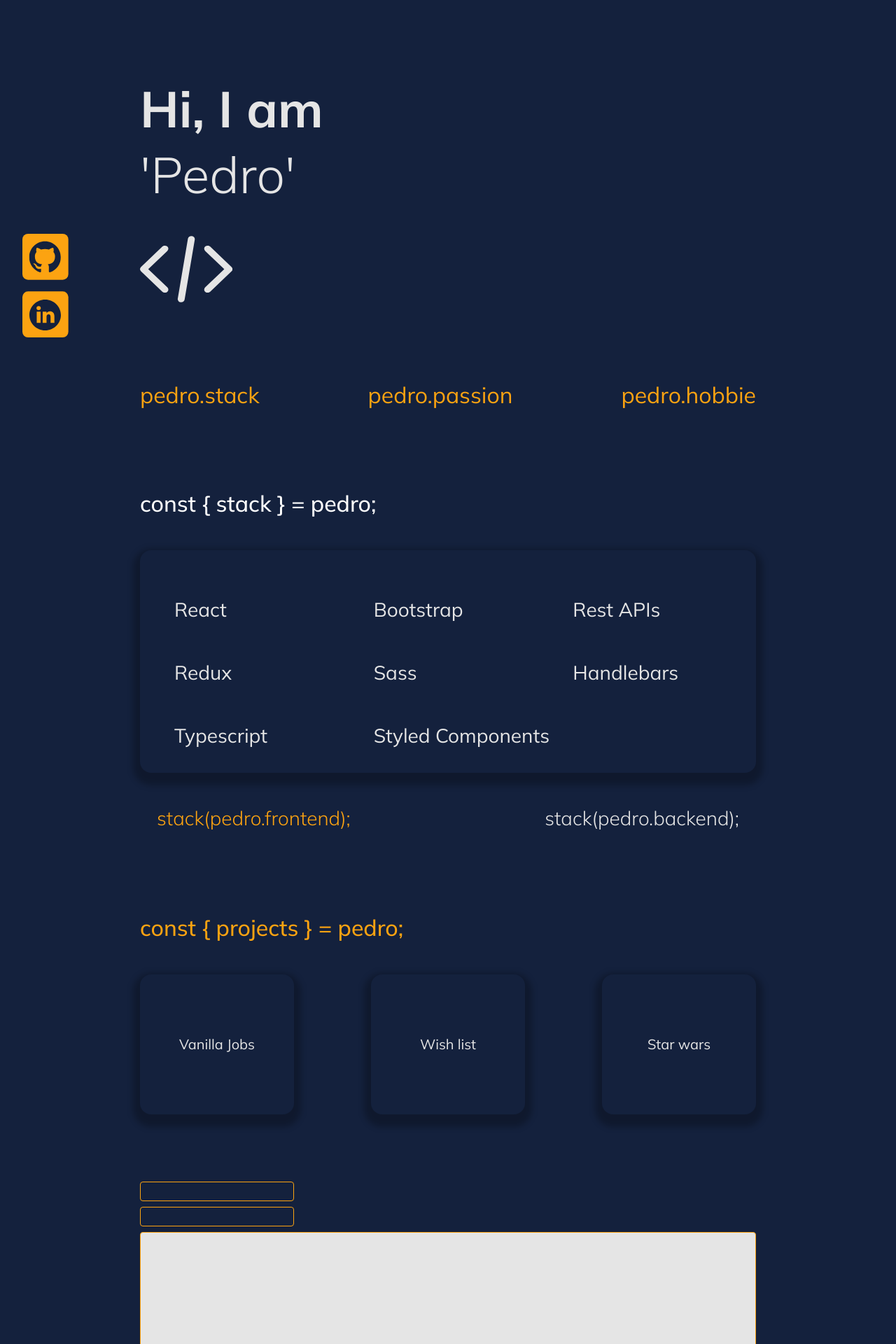
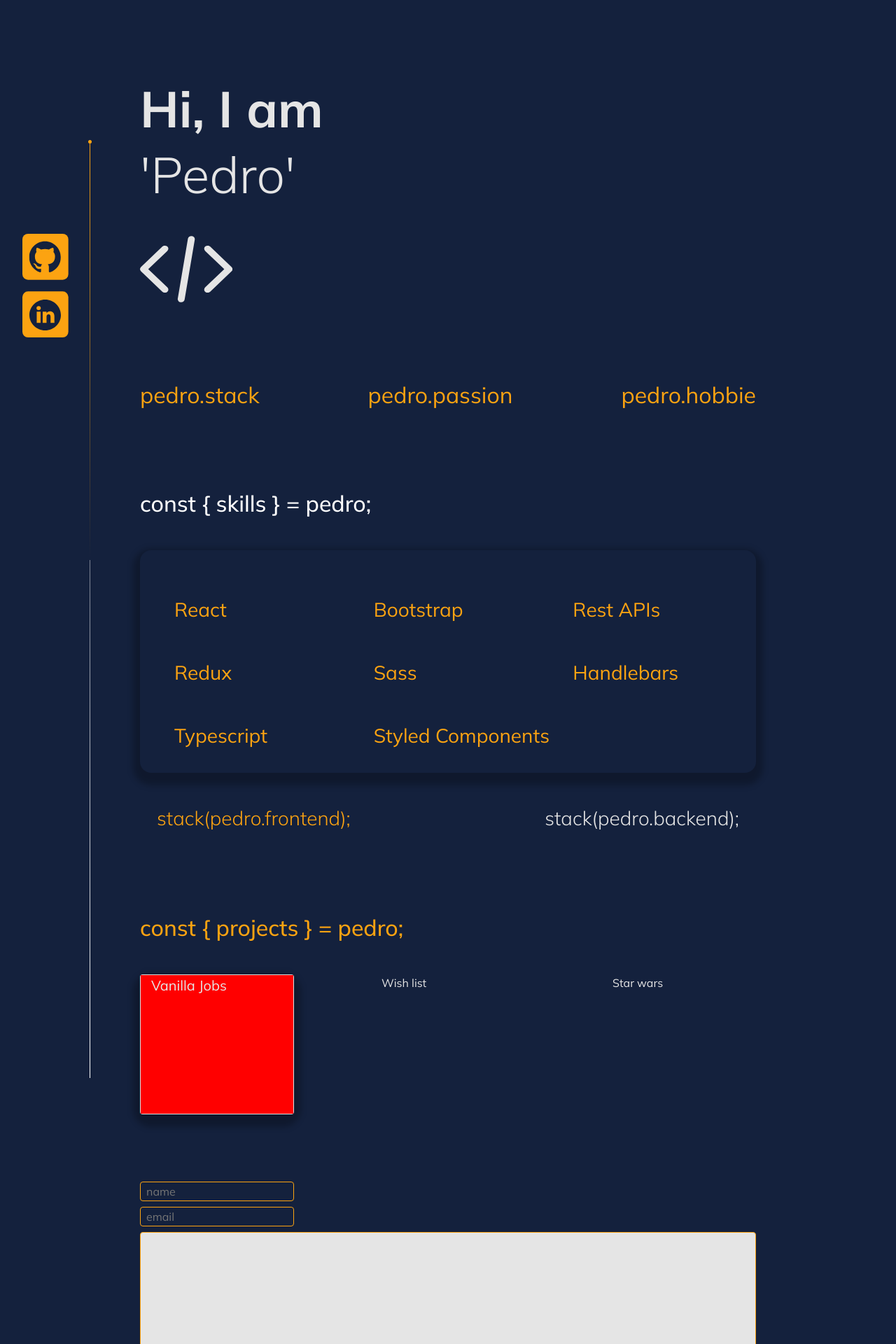
Before and after one commit to Pedro-Mac/my-personal-app, a React (Create React App) app in the folder client/: page / in a window 1280 px wide. Shown: the top 1920 px of the page at 70% size. Built offline with nearby package versions, Linux system fonts and the light colour scheme.

Commit message:
add scrolling styling

```diff
--- a/client/src/App.scss
+++ b/client/src/App.scss
@@ -5,4 +5,15 @@
   max-width: 55rem;
   margin: 0 auto;
   padding-bottom: 3rem;
+  position: relative;
 }
+
+// .App::after {
+//   content: '';
+//   width: 1px;
+//   display: block;
+//   position: absolute;
+//   top: 15vh;
+//   bottom: 50vh;
+//   left: 10%;
+// }
--- a/client/src/App.tsx
+++ b/client/src/App.tsx
@@ -7,6 +7,7 @@ import Projects from './components/Projects';
 import Stack from './components/Stack';
 import TitleSection from './components/TitleSection';
 import MailForm from './components/MailForm'
+import Scroller from './components/Scroller';
 
 function App() {
   return (
@@ -16,6 +17,7 @@ function App() {
       <Stack />
       <Projects />
       <MailForm />
+      <Scroller />
     </div>
   );
 }
--- a/client/src/components/MailForm/index.tsx
+++ b/client/src/components/MailForm/index.tsx
@@ -26,9 +26,9 @@ const MailForm: React.FC = () => {
 
   return (
     <form className="form-mail d-flex flex-column">
-      <input type="text" name="name" className="w-25" value={name} onChange={handleInputChange}/>
-      <input type="email" name="email" className="w-25" value={email} onChange={handleInputChange}/>
-      <textarea name="message" value={message} onChange={handleInputChange}></textarea>
+      <input type="text" name="name" className="w-25 pl-2" value={name} onChange={handleInputChange} placeholder="name"/>
+      <input type="text" name="email" className="w-25 pl-2" value={email} onChange={handleInputChange} placeholder="email"/>
+      <textarea className="pl-2" name="message" value={message} onChange={handleInputChange}></textarea>
       <button>Send</button>
     </form>
   )
--- a/client/src/components/MailForm/styles.scss
+++ b/client/src/components/MailForm/styles.scss
@@ -12,6 +12,8 @@
   }
   input:focus {
     outline: none;
+    background-color: $primaryColor;
+    color: $baseColor;
   }
 
   textarea {
--- a/client/src/components/Projects/index.tsx
+++ b/client/src/components/Projects/index.tsx
@@ -1,4 +1,4 @@
-import React from 'react';
+import React, {useState} from 'react';
 
 //components
 import Item from './../Item'
@@ -8,12 +8,20 @@ import './styles.scss'
 
 
 const Projects: React.FC = () => {
+
+
   return (
     <section className="container-projects">
       <h2>const {'{ projects }'} = pedro;</h2>
       <div className="container mt-5">
         <div className="row d-flex justify-content-between">
-          <Item columns={3} text="Vanilla Jobs"/>
+          <div className="scene col-3 p-0">
+            <div className="card">
+              <div className="card__face card__face--front"><Item text="Vanilla Jobs"/></div>
+              <div className="card__face card__face--back">Backside</div>
+            </div>
+          </div>
+
           <Item columns={3} text="Wish list"/>
           <Item columns={3} text="Star wars"/>
         </div>
--- a/client/src/components/Projects/styles.scss
+++ b/client/src/components/Projects/styles.scss
@@ -7,13 +7,42 @@
 
   div {
     div {
-      div {
+      .scene {
         box-shadow: 0 8px 8px 10px rgba(0, 0, 0, 0.25);
         border-radius: 1rem;
         display: flex;
         justify-content: center;
         align-items: center;
         height: 200px;
+        perspective: 600px;
+
+        .card {
+          width: 100%;
+          height: 100%;
+          position: relative;
+          transition: transform 1s;
+          transform-style: preserve-3d;
+
+          .card__face {
+            position: absolute;
+            height: 100%;
+            width: 100%;
+            backface-visibility: hidden;
+          }
+
+          .card__face--front {
+            background: red;
+          }
+
+          .card__face--back {
+            background: blue;
+            transform: rotateY(180deg);
+          }
+        }
+
+        .is-flipped {
+          transform: rotateY(180deg);
+        }
 
         p {
           margin: 0;
--- /dev/null
+++ b/client/src/components/Scroller/index.tsx
@@ -0,0 +1,15 @@
+import React from 'react'
+
+import './styles.scss'
+
+const Scroller = () => {
+  return (
+    <div className="container-scroller">
+      <div className="line-scrolled"></div>
+      <div className="line-active"></div>
+      <div className="circle"></div>
+    </div>
+  )
+}
+
+export default Scroller;
--- /dev/null
+++ b/client/src/components/Scroller/styles.scss
@@ -0,0 +1,33 @@
+@import './../../assets/master';
+
+$circleRadius: 5px;
+$barLeftDistance: 10%;
+
+.container-scroller {
+  position: fixed;
+  top: 0;
+
+  .line-active {
+    height: 75vh;
+    width: 1px;
+    position: fixed;
+    top: 25vh;
+    left: $barLeftDistance;
+    background: linear-gradient(180deg, $secondaryColor, $baseColor);
+  }
+
+  .circle {
+    height: $circleRadius;
+    width: $circleRadius;
+    position: fixed;
+    top: 25vh;
+    left: calc(#{$barLeftDistance} - 2px);
+    background-color: $secondaryColor;
+    border-radius: 50%;
+  }
+
+  // .line-scrolled{
+  //   content: "";
+  //   position: sticky;
+  // }
+}
--- a/client/src/components/Stack/index.tsx
+++ b/client/src/components/Stack/index.tsx
@@ -17,7 +17,7 @@ const Stack: React.FC = () => {
   }
   return (
     <section className="container-stack">
-      <h2 className="mb-5">const {"{ stack }"} = pedro;</h2>
+      <h2 className="mb-5">const {"{ skills }"} = pedro;</h2>
       <div className='container stack-card'>
         {stack === front ? <Frontend /> : <Backend />}
       </div>
--- a/client/src/components/Stack/styles.scss
+++ b/client/src/components/Stack/styles.scss
@@ -8,6 +8,7 @@
     box-shadow: 0 8px 8px 10px rgba(0, 0, 0, 0.25);
     border-radius: 1rem;
     padding: 2rem 1rem 1rem 1rem;
+    color: $secondaryColor;
   }
 
   div {
--- a/client/src/index.css
+++ b/client/src/index.css
@@ -15,3 +15,20 @@ code {
   font-family: source-code-pro, Menlo, Monaco, Consolas, 'Courier New',
     monospace;
 }
+
+#root::after {
+  content: '';
+  width: 1px;
+  display: block;
+  position: absolute;
+  top: 30vh;
+  bottom: 50vh;
+  left: 10%;
+  height: 1300px;
+  background: linear-gradient(
+    to top,
+    rgba(255, 255, 255, 1),
+    rgba(255, 255, 255, 0)
+  );
+  z-index: -1;
+}
```
